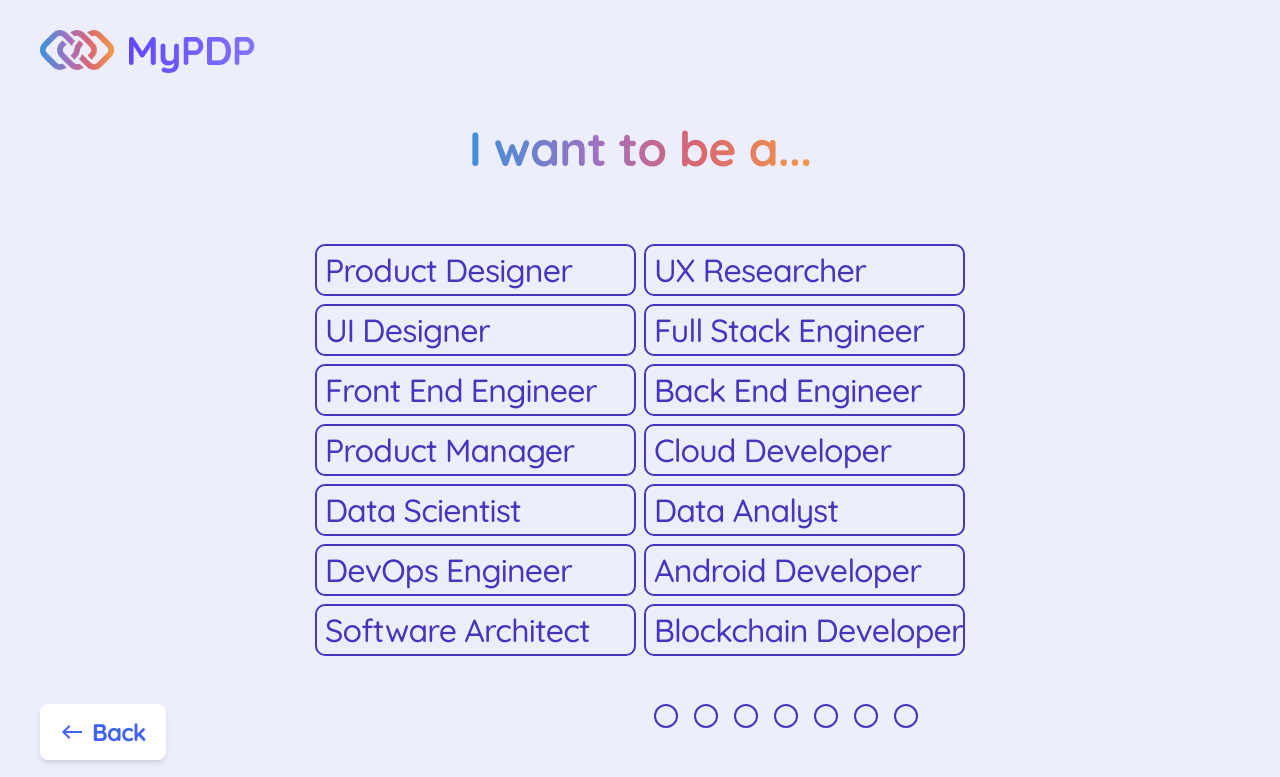
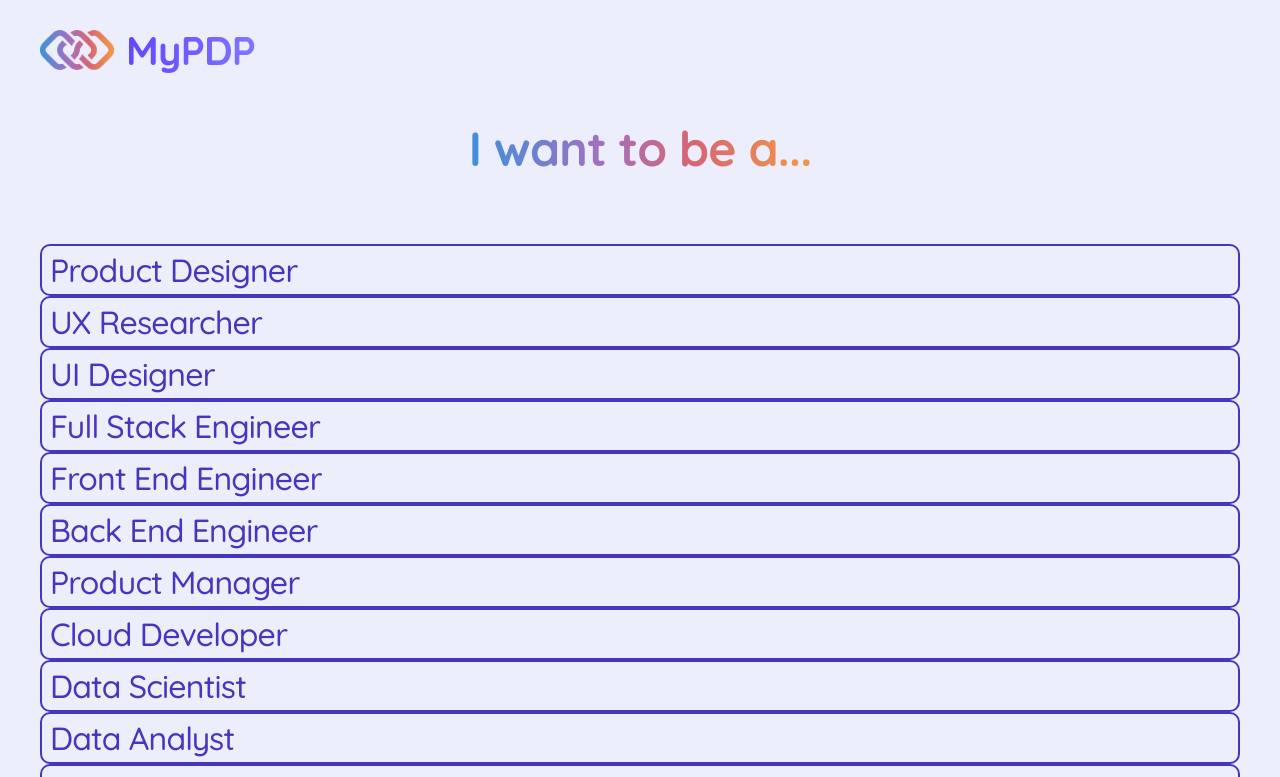
Before and after one commit to britzky/career-coach, a React (Vite) app in the folder frontend/career-coach/: page /desired-job in a window 1280 px wide. Shown: the top 777 px of the page. Built offline with nearby package versions, Linux system fonts and the light colour scheme.

Commit message:
Fixed desired job page

```diff
--- a/frontend/career-coach/src/pages/DesiredJob/DesiredJob.tsx
+++ b/frontend/career-coach/src/pages/DesiredJob/DesiredJob.tsx
@@ -57,8 +57,8 @@ export const DesiredJob = () => {
         </div>
         <div className="mb-7 flex justify-center">
         </div>
-        <div className="flex flex-col items-center w-full xl:w-[1200px] mb-[12px]">
-          <div className="grid grid-cols-2 gap-2">
+        <div className="flex flex-col w-full lg:w-[1200px] mb-[12px]">
+          <div className="grid grid-cols-2 gap-2 lg:block">
             {jobs.map((job) => (
               <div key={job}>
                 <JobCard
```
